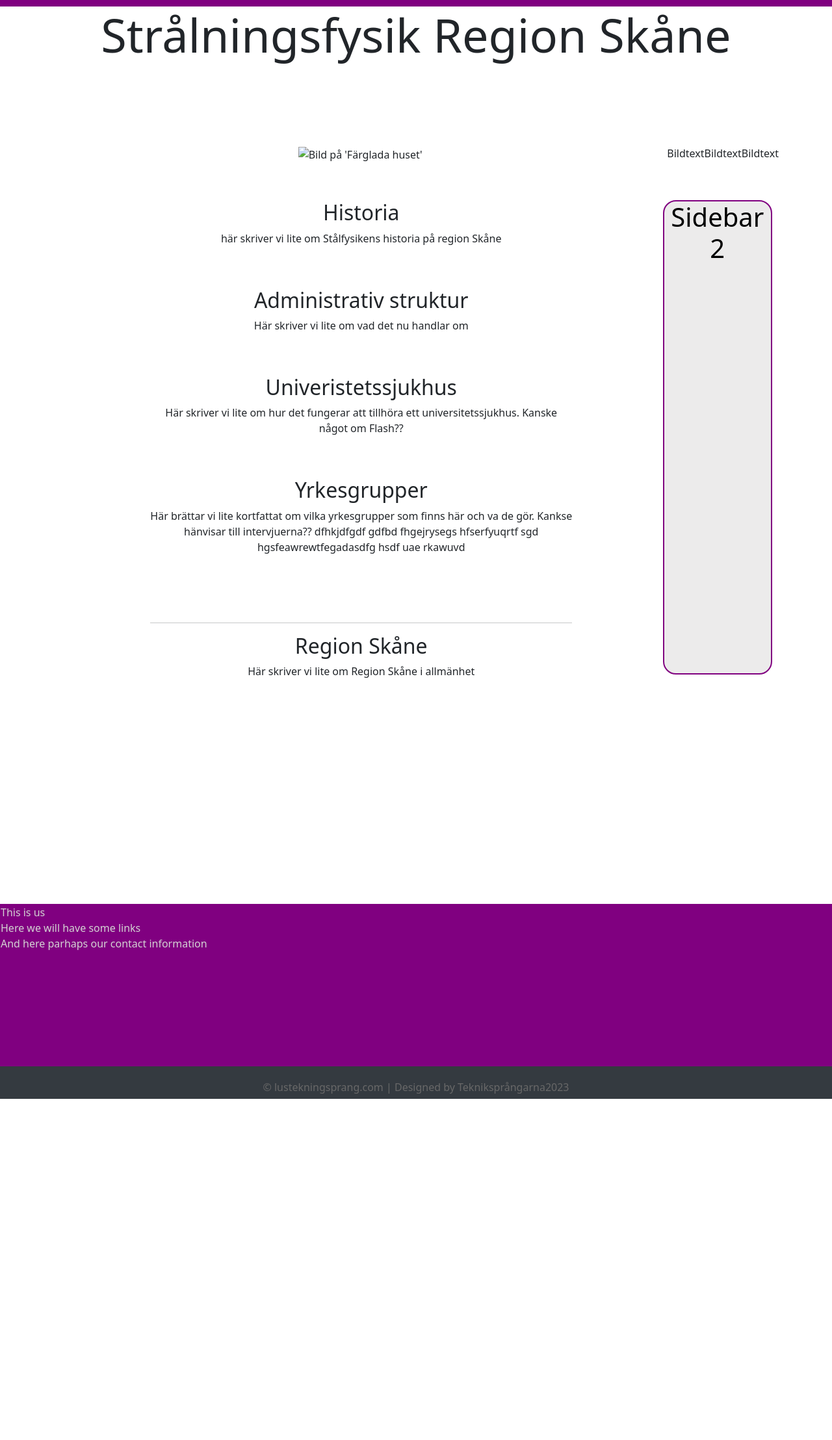
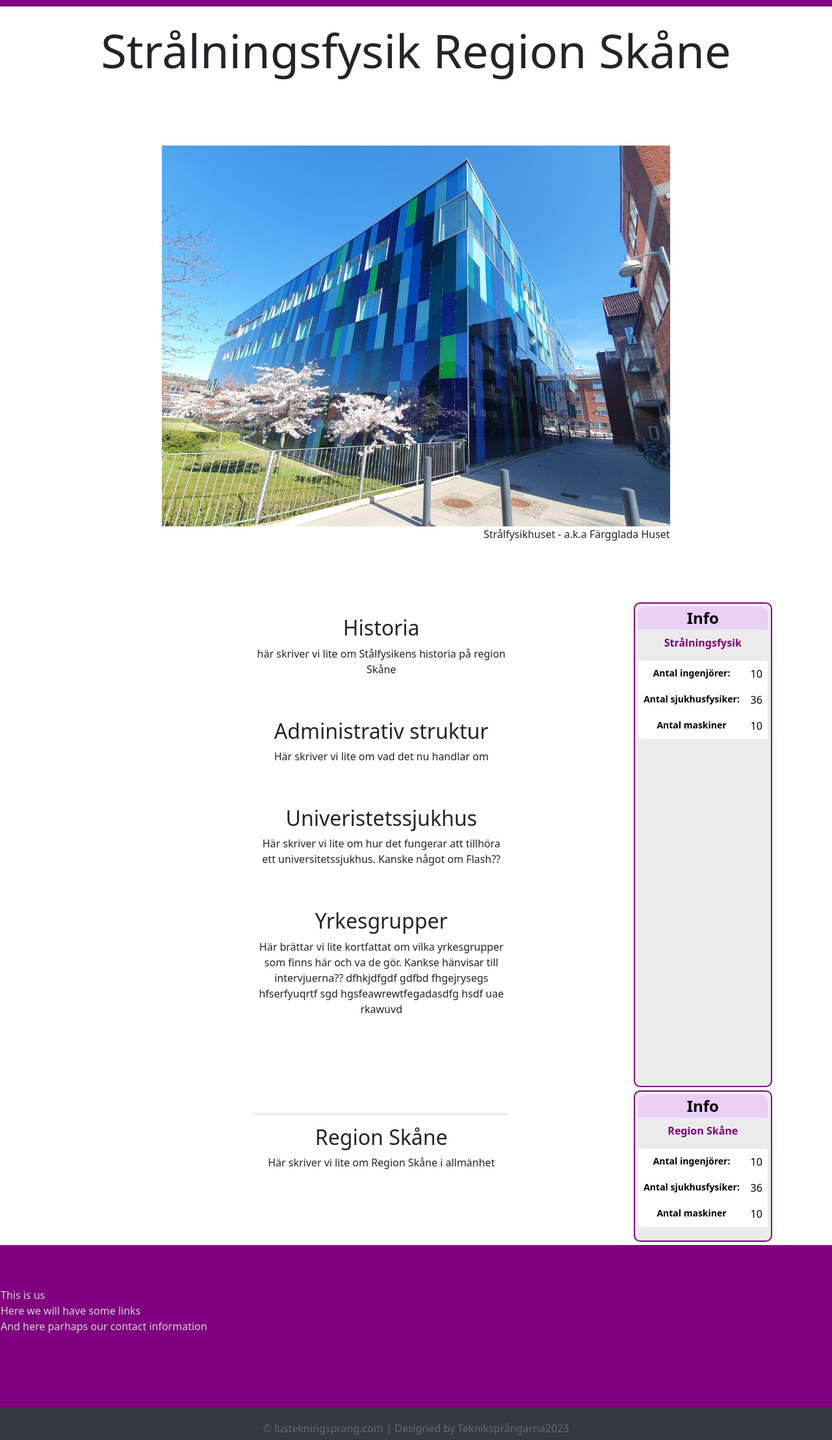
Before and after one commit to BenjaminKeKa/TekniksprangetWebsida, a Django app: page /home_page/stralningsfysik in a window 1280 px wide. Shown: the part 76-2292 px from the top of the page at 65% size. Before the commit the page ends 1767 px from the top, so only its background shows below. Run offline with Django 4.2, Linux system fonts and the light colour scheme; some libraries are stand-ins or nearby versions.

Commit message:
Fortsatt på strålfysiksidan

```diff
--- a/home_page/templates/base.html
+++ b/home_page/templates/base.html
@@ -100,6 +100,36 @@
         left: 0px;
         padding-top: 20px;
     }
+DETTA FUNKADE INTE SÅ SKA KOLLA MER PÅ DET PÅ MÅNDAG
+    .footer-content{
+        display: flex;
+        align-item: center;
+        justify-content: center;
+        flex-direction: column;
+        text-align: center;
+    }
+
+    .socials{
+        list-style: none;
+        display: flex;
+        align-item: center;
+        justify-content: center;
+        margin: 1rem 0 3rem 0;
+    }
+
+    .socials li{
+        margin: 0 10px
+    }
+
+    .socials a{
+        text-decoration: none;
+        color: #fff;
+    }
+
+    .socials a i{
+        font-size: 1.1rem;
+    }
+    DET ÄR FRAM TILLS HIT SOM DET INTE FUNKAR OCH SOM JAG SKA KOLLA MER PÅ UNDER MÅNDAGEN
 
     html,
     body{
@@ -210,6 +240,11 @@
 <!--Footer-->
 <div class="footer">
     <div class="footer-content">
+        <ul class="socials">
+            <li><a href="#"><i class="fa fa-facebook"></i></a></li>
+            <li><a href="#"><i class="fa fa-instagram"></i></a></li>
+            <li><a href="#"><i class="fa fa-gmail"></i></a></li>
+        </ul>
         <div class="footer-section about ">This is us</div>
         <div class="footer-section link">Here we will have some links</div>
         <div class="footer-section contact-form">And here parhaps our contact information</div>
--- a/home_page/templates/om_oss.html
+++ b/home_page/templates/om_oss.html
@@ -17,6 +17,7 @@
            {% endfor %}
        </div>     -->
 
+<center>
 
 <h1 class="display-2">Om oss</h1>
 
@@ -88,5 +89,6 @@
     </div>
 <br>
 <br>
+    </center>
 {% endspaceless %}
 {% endblock %}
--- a/home_page/templates/stralningsfysik.html
+++ b/home_page/templates/stralningsfysik.html
@@ -1,48 +1,81 @@
 {% extends "base.html" %}
 
 {% block content%}
+{% load static %}
 
 
 <style>
     .body-section{
         display: flex;
-        margin: 10px 10px;
+        margin: 5px 10px;
+        max-width: 100%
     }
 
-    h1{
-        font-size: 20;
+    h3{
+        padding: 3px;
+        font-size: 150%;
+        font-weight: bold;
+        background: #eacef4;
+        border-radius: 10px 10px 0 0;
     }
 
     .sidebar{
-        width: 25%;
-        height: 730px;
-        border-radius: 20px;
+        width: 20%;
+        height: relative;
+        border-radius: 10px;
         background-color: #ecebeb;
         text-align: center;
         color: black;
         border: 2px solid purple;
         font-size: 10;
+        border-spacing: 5px;
+        padding: 5px;
     }
 
-<!-- FÖR ATT JUSTERA GRUNDTEXTEN
-    ..main-body{
+
+    .main-body{
         width: 68%;
-        height: 530px;
+        height: relative;
         border-radius: 15px;
-        background-color: #ca78e8;
+
         text-align: center;
-        margin: 0 10px 0 10px;
+        margin: 0 0 0 150px;
+        padding: 20px 150px 20px;
     }
-    -->
 
+
+@media (max-width: 770px){
+    .body-section{
+        display: block;
+    }
+   .main-body{
+        width: 100%;
+        height: relative;
+        margin: 10px 0 10px 0;
+   }
+   .sidebar{
+        width: 100%;
+        height: 70px;
+        text-align: center;
+   }
+}
+
+.fakta{
+    font-size: 14px;
+}
+
+.underrubrik{
+    color: purple;
+    font-weight: bold;
+}
 
 
 </style>
 
 
-
 <div>
     <center>
+        <br>
         <h1 class="display-2">Strålningsfysik Region Skåne</h1>
 
 
@@ -50,9 +83,9 @@
         <br>
         <br>
         <br>
-    <br>
-    <img src="" style="max-width: 70%; height: auto" alt="Bild på 'Färglada huset'">
-    <p class="float-end" style="right: 50px">BildtextBildtextBildtext</p>
+        <img src="{% static 'home_page/information-images/Strålfysikhuset.jpg' %}" style="max-width: 70%; height: auto"
+             alt="Bild på 'Färglada huset'">
+        <p style="text-align: right; max-width: 70%">Strålfysikhuset - a.k.a Färgglada Huset</p>
         <br>
         <br>
         <br>
@@ -65,14 +98,12 @@
                  </tr>
              </tbody>
              </table> -->
+
         <div class="body-section">
 
 
-
-
-
             <div class="main-body">
-    <div style="max-width:70%">
+                <div style="max-width:90%">
                     <h2>Historia</h2>
                     <p>här skriver vi lite om Stålfysikens historia på region Skåne</p>
                     <br>
@@ -81,19 +112,77 @@
                     <p>Här skriver vi lite om vad det nu handlar om</p>
                     <br><br>
                     <h2>Univeristetssjukhus</h2>
-    <p>Här skriver vi lite om hur det fungerar att tillhöra ett universitetssjukhus. Kanske något om Flash??</p>
+                    <p>Här skriver vi lite om hur det fungerar att tillhöra ett universitetssjukhus. Kanske något om
+                        Flash??</p>
                     <br><br>
                     <h2>Yrkesgrupper</h2>
-    <p>Här brättar vi lite kortfattat om vilka yrkesgrupper som finns här och va de gör. Kankse hänvisar till intervjuerna?? dfhkjdfgdf gdfbd fhgejrysegs hfserfyuqrtf sgd hgsfeawrewtfegadasdfg hsdf uae rkawuvd</p>
+                    <p>Här brättar vi lite kortfattat om vilka yrkesgrupper som finns här och va de gör. Kankse hänvisar
+                        till intervjuerna?? dfhkjdfgdf gdfbd fhgejrysegs hfserfyuqrtf sgd hgsfeawrewtfegadasdfg hsdf uae
+                        rkawuvd</p>
                     <br><br><br>
-        <hr>
-    <h2>Region Skåne</h2>
-    <p>Här skriver vi lite om Region Skåne i allmänhet</p>
+
                 </div>
             </div>
 
             <div class="sidebar">
-        <h1>Sidebar 2</h1>
+                <h3>Info</h3>
+                <table class="table table-borderless">
+                    <p class="underrubrik">Strålningsfysik</p>
+                    <tbody>
+                    <tr>
+                        <th scope="row" class="fakta">Antal ingenjörer:</th>
+                        <td>10</td>
+                    </tr>
+                    <tr>
+                        <th scope="row" class="fakta">Antal sjukhusfysiker:</th>
+                        <td>36</td>
+                    </tr>
+                    <tr>
+                        <th scope="row" class="fakta">Antal maskiner</th>
+                        <td colspan="2">10</td>
+                    </tr>
+                    </tbody>
+
+                </table>
+            </div>
+            </div>
+
+
+
+
+
+
+        <div class="body-section">
+
+            <div class="main-body">
+                <div style="max-width:90%">
+       <hr>
+                    <h2>Region Skåne</h2>
+                    <p>Här skriver vi lite om Region Skåne i allmänhet</p>
+
+                </div>
+            </div>
+            <div class="sidebar">
+                <h3>Info</h3>
+                <table class="table table-borderless">
+                    <p class="underrubrik">Region Skåne</p>
+
+                    <tbody>
+                    <tr>
+                        <th scope="row" class="fakta">Antal ingenjörer:</th>
+                        <td>10</td>
+                    </tr>
+                    <tr>
+                        <th scope="row" class="fakta">Antal sjukhusfysiker:</th>
+                        <td>36</td>
+                    </tr>
+                    <tr>
+                        <th scope="row" class="fakta">Antal maskiner</th>
+                        <td colspan="2">10</td>
+                    </tr>
+                    </tbody>
+                </table>
+
             </div>
 
         </div>
```
Lines whose indentation alone changed are shown as unchanged.
